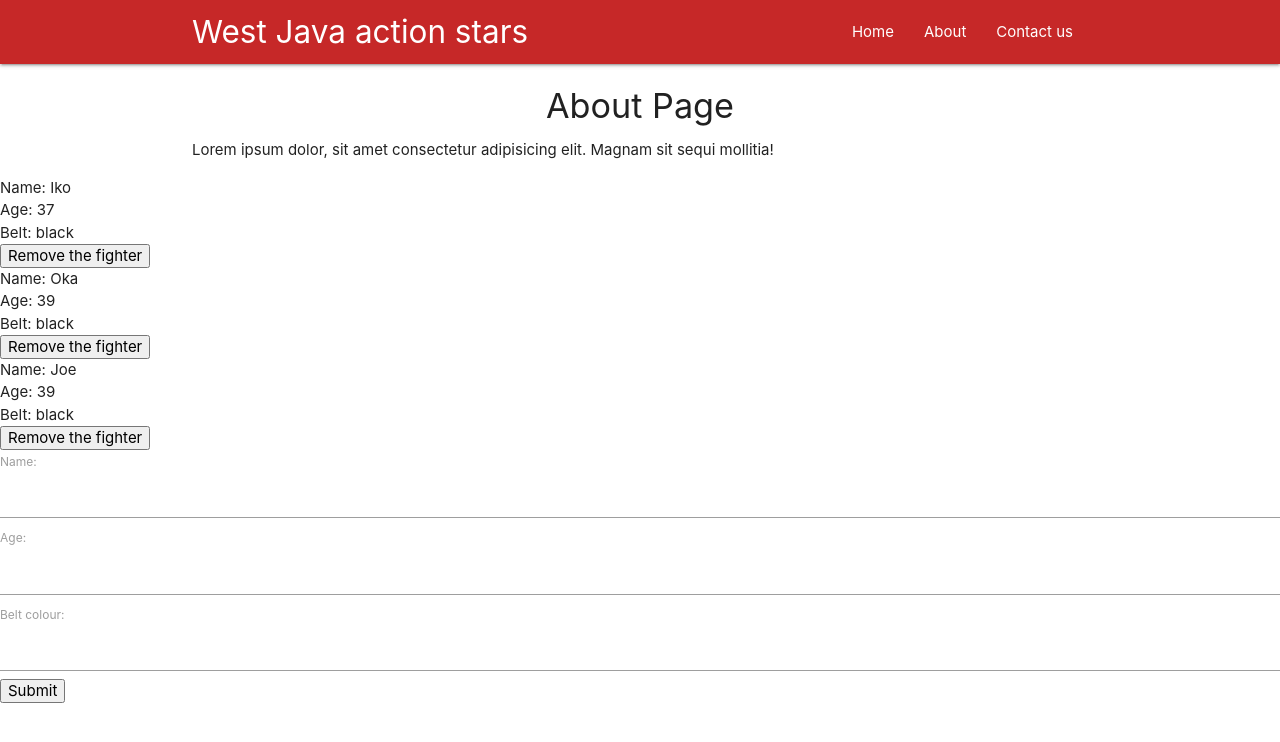
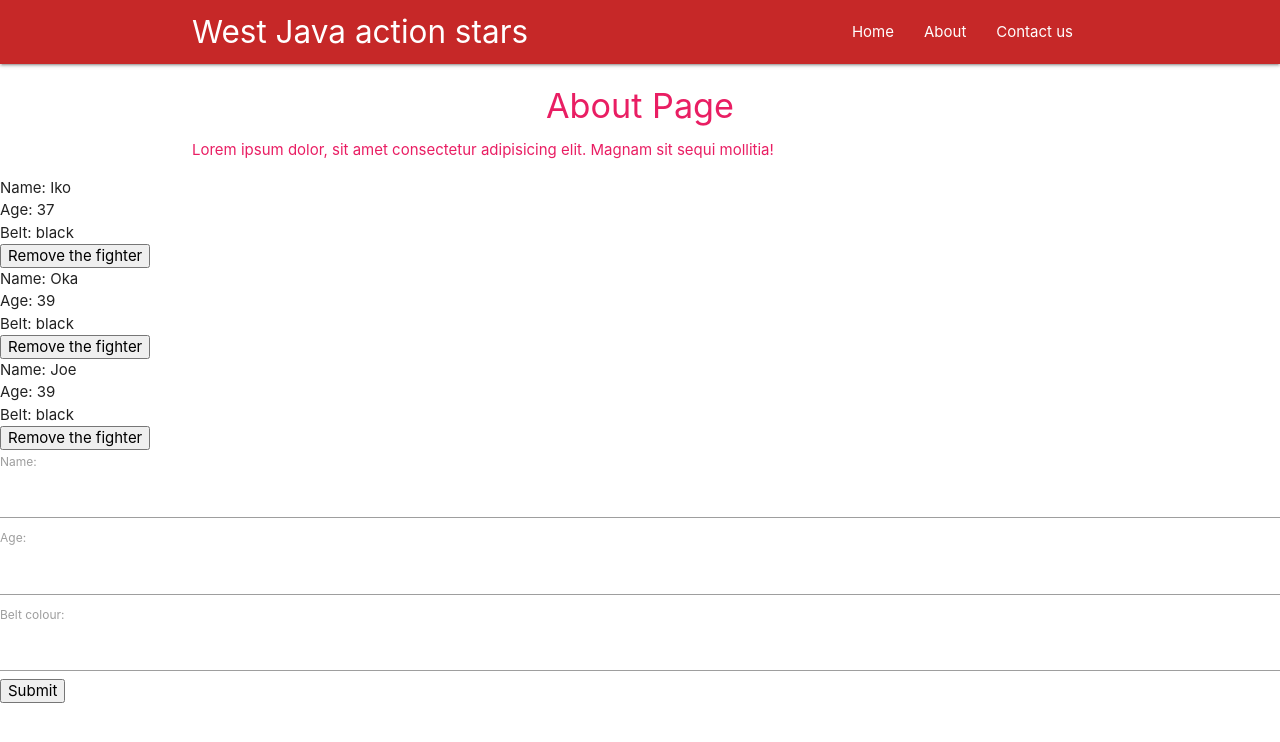
Before and after one commit to JRybelis/firstapp, a React (Create React App) app: page /about in a window 1280 px wide. Shown: the top 742 px of the page. Built offline with nearby package versions, Linux system fonts and the light colour scheme.

Commit message:
higher order components.

```diff
--- a/src/components/About.js
+++ b/src/components/About.js
@@ -1,4 +1,5 @@
 import React from 'react';
+import Rainbow from '../hoc/Rainbow.js'
 
 
 const About = () => {
@@ -10,4 +11,4 @@
     )
 }
 
-export default About
+export default Rainbow(About)
--- /dev/null
+++ b/src/hoc/Rainbow.js
@@ -0,0 +1,17 @@
+import React from 'react';
+
+const Rainbow = (WrappedComponent) => {
+    const colours = ['red', 'pink', 'orange', 'blue', 'green', 'yellow'];
+    const randomColour = colours[Math.floor(Math.random() * 5)];
+    const className = randomColour + '-text';
+
+    return (props) => {
+        return (
+            <div className={className}>
+                <WrappedComponent {...props}/>
+            </div>
+        )
+    }
+}
+
+export default Rainbow
```
